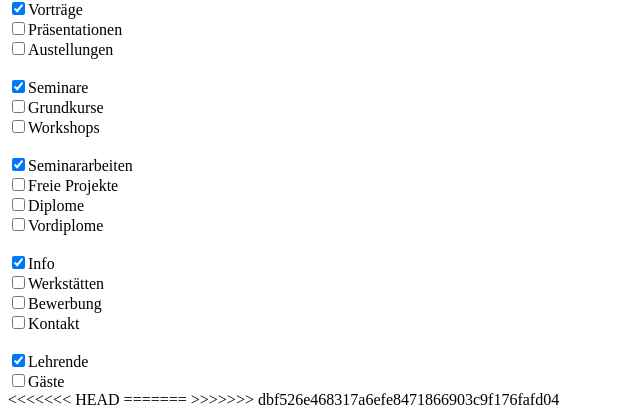
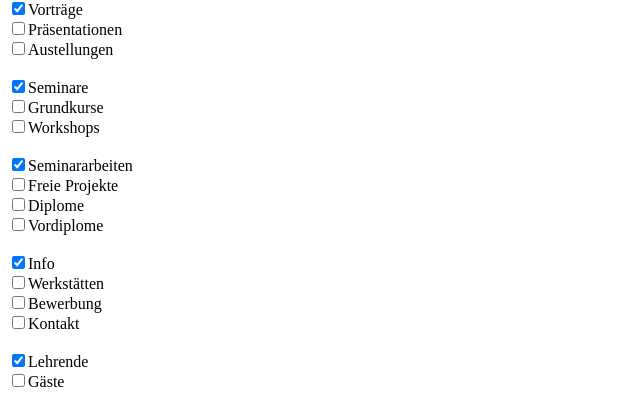
Before and after one commit to ninjvninjv/WWWKD, a PHP site: template kirby/site/templates/home.php in a window 1280 px wide. Shown: the part 572-989 px from the top of the page, without its empty margins (0-640 px from the left). After the commit the page ends 959 px from the top, so only its background shows below. Run offline with PHP 8.4, Linux system fonts and the light colour scheme; the template is opened without the code that fills it, so the values that code supplies are empty.

Commit message:
random update

```diff
--- a/kirby/site/templates/home.php
+++ b/kirby/site/templates/home.php
@@ -136,9 +136,4 @@
 
 </script>
 
-
-<<<<<<< HEAD
-=======
-
->>>>>>> dbf526e468317a6efe8471866903c9f176fafd04
 <?php snippet('footer') ?>
```
Also changed, not shown: 1 other file.
